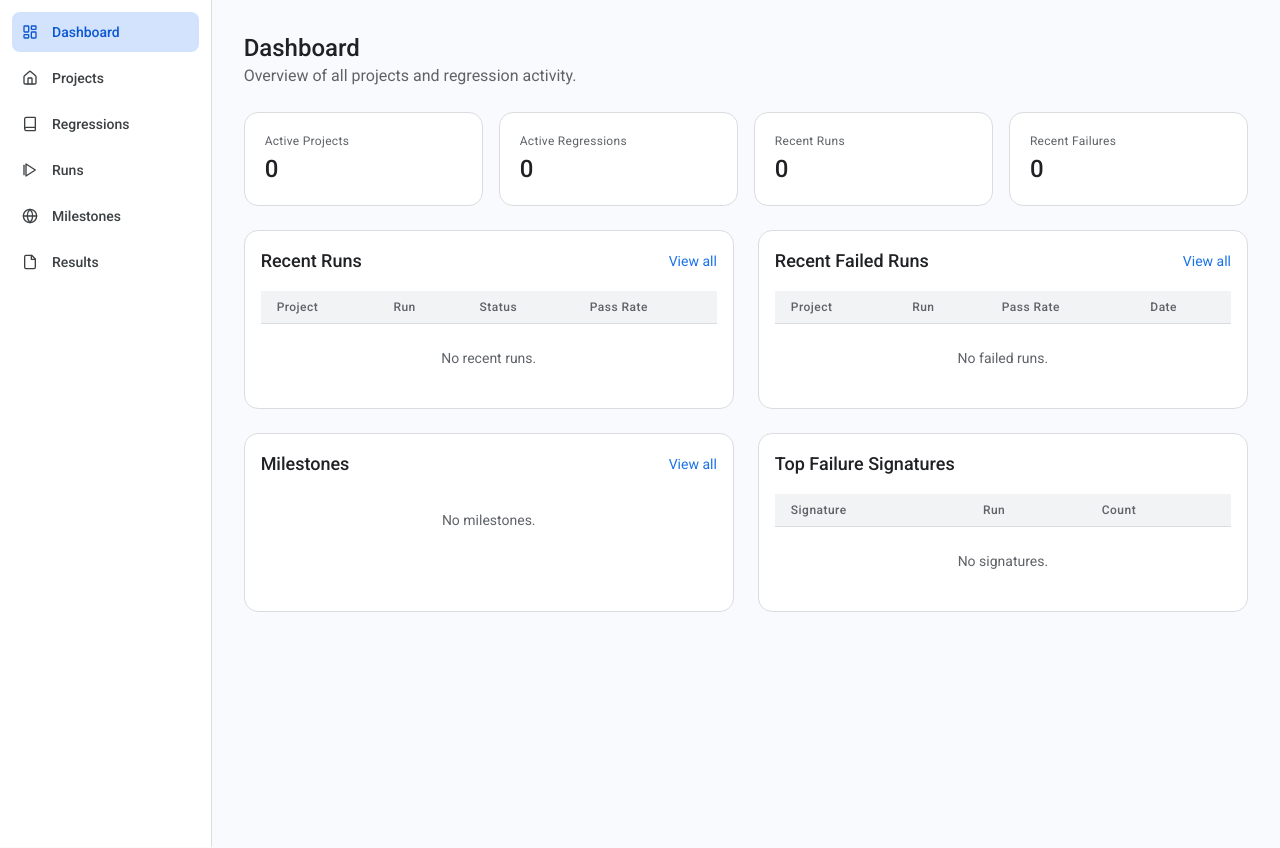
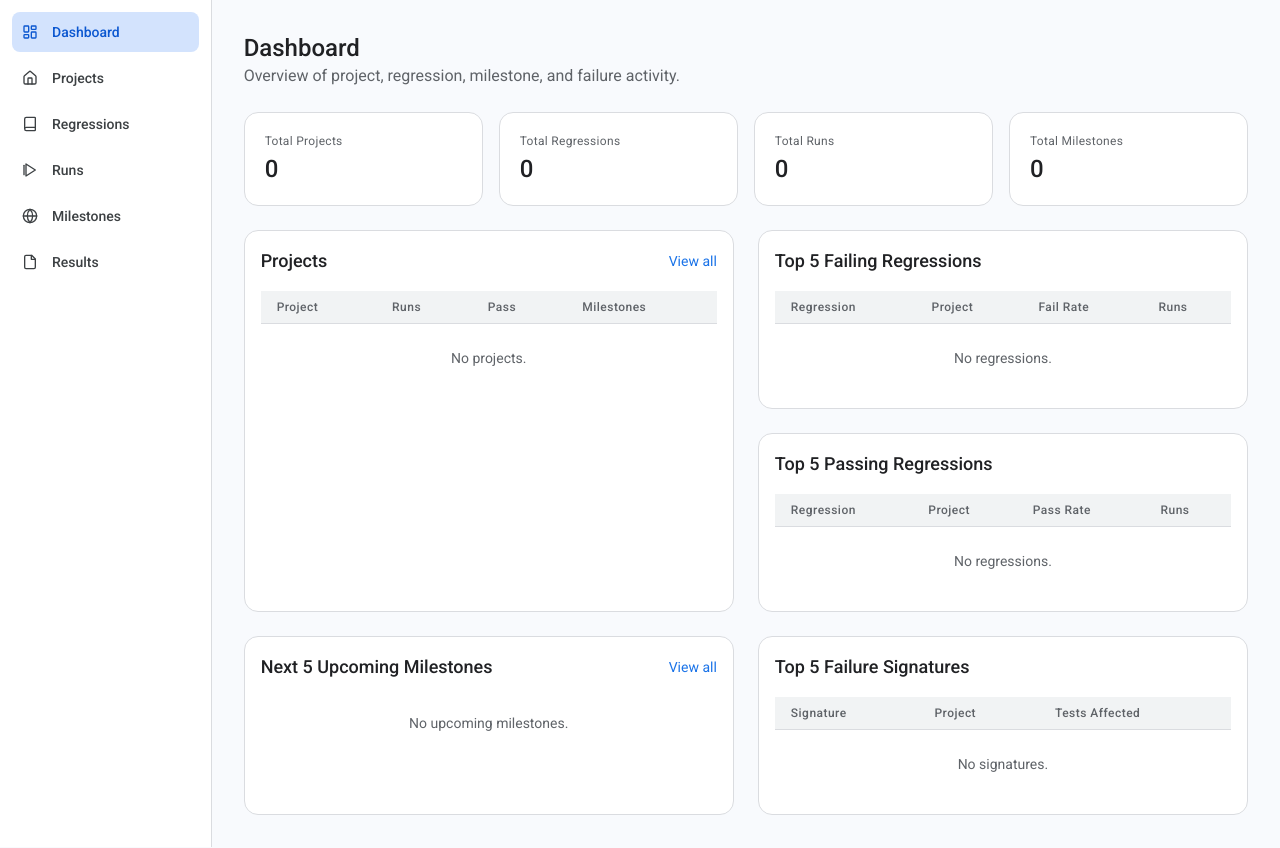
Before and after one commit to anupkumarreddy/SimTrack, a Django app: page /dashboard/ in a window 1280 px wide. Shown: the part 64-912 px from the top of the page. Run offline with Django 5.2, Linux system fonts and the light colour scheme; data that the repository does not hold is empty; style sheets or scripts are compiled from the project's sources; some libraries are stand-ins or nearby versions.

Commit message:
Dashboard project table styling

```diff
--- a/dashboard/views.py
+++ b/dashboard/views.py
@@ -1,22 +1,83 @@
 
 from django.views.generic import TemplateView
 from django.shortcuts import get_object_or_404
+from django.db.models import Count, Q, Sum
+from django.utils import timezone
 from projects.models import Project
 from regressions.models import Regression, RegressionRun
 from results.models import FailureSignature, Result
 from milestones.models import Milestone
+from common.choices import MilestoneStatus
 
 class DashboardView(TemplateView):
     template_name = 'dashboard/index.html'
 
     def get_context_data(self, **kwargs):
         ctx = super().get_context_data(**kwargs)
-        ctx['total_projects'] = Project.objects.filter(is_active=True).count()
-        ctx['active_regressions'] = Regression.objects.filter(is_active=True).count()
-        ctx['recent_runs'] = RegressionRun.objects.select_related('regression__project').order_by('-created_at')[:10]
-        ctx['recent_failed_runs'] = RegressionRun.objects.filter(status='failed').select_related('regression__project').order_by('-created_at')[:10]
-        ctx['milestones'] = Milestone.objects.select_related('project').order_by('-created_at')[:10]
-        ctx['top_signatures'] = FailureSignature.objects.select_related('regression_run__regression__project').order_by('-result_count')[:10]
+        ctx['total_projects'] = Project.objects.count()
+        ctx['total_regressions'] = Regression.objects.count()
+        ctx['total_runs'] = RegressionRun.objects.count()
+        ctx['total_milestones'] = Milestone.objects.count()
+
+        project_rows = []
+        for project in Project.objects.select_related('owner').annotate(
+            total_tests=Sum('regressions__runs__total_count'),
+            total_passed=Sum('regressions__runs__pass_count'),
+            run_count=Count('regressions__runs', distinct=True),
+            regression_count=Count('regressions', distinct=True),
+            milestone_count=Count('milestones', distinct=True),
+            completed_milestone_count=Count('milestones', filter=Q(milestones__status=MilestoneStatus.COMPLETED), distinct=True),
+        ).order_by('name'):
+            total_tests = project.total_tests or 0
+            total_passed = project.total_passed or 0
+            pass_rate = (total_passed * 100 / total_tests) if total_tests else 0
+            milestone_count = project.milestone_count or 0
+            completed_milestone_count = project.completed_milestone_count or 0
+            milestone_rate = (completed_milestone_count * 100 / milestone_count) if milestone_count else 0
+            project_rows.append({
+                'project': project,
+                'pass_rate': f'{pass_rate:.2f}',
+                'pass_rate_value': pass_rate,
+                'run_count': project.run_count,
+                'regression_count': project.regression_count,
+                'milestone_count': milestone_count,
+                'completed_milestone_count': completed_milestone_count,
+                'milestone_rate': f'{milestone_rate:.0f}',
+            })
+
+        regression_rows = []
+        for regression in Regression.objects.select_related('project', 'owner').annotate(
+            total_tests=Sum('runs__total_count'),
+            total_passed=Sum('runs__pass_count'),
+            total_failed=Sum('runs__fail_count'),
+            run_count=Count('runs', distinct=True),
+        ):
+            total_tests = regression.total_tests or 0
+            pass_rate = ((regression.total_passed or 0) * 100 / total_tests) if total_tests else 0
+            fail_rate = ((regression.total_failed or 0) * 100 / total_tests) if total_tests else 0
+            regression_rows.append({
+                'regression': regression,
+                'pass_rate': f'{pass_rate:.2f}',
+                'fail_rate': f'{fail_rate:.2f}',
+                'pass_rate_value': pass_rate,
+                'fail_rate_value': fail_rate,
+                'run_count': regression.run_count,
+            })
+
+        ctx['project_rows'] = project_rows
+        ctx['top_failing_regressions'] = sorted(regression_rows, key=lambda row: row['fail_rate_value'], reverse=True)[:5]
+        ctx['top_passing_regressions'] = sorted(regression_rows, key=lambda row: row['pass_rate_value'], reverse=True)[:5]
+        ctx['upcoming_milestones'] = (
+            Milestone.objects
+            .select_related('project', 'owner')
+            .filter(target_date__gte=timezone.now().date())
+            .order_by('target_date', 'project__name')[:5]
+        )
+        ctx['top_signatures'] = (
+            FailureSignature.objects
+            .select_related('regression_run__regression__project')
+            .order_by('-result_count')[:5]
+        )
         return ctx
 
 class ProjectDashboardView(TemplateView):
--- a/templates/dashboard/index.html
+++ b/templates/dashboard/index.html
@@ -3,68 +3,103 @@
 {% block content %}
 <div class="mb-6">
     <h1 class="text-2xl font-bold text-gray-900 dark:text-white">Dashboard</h1>
-    <p class="text-gray-600 dark:text-neutral-400">Overview of all projects and regression activity.</p>
+    <p class="text-gray-600 dark:text-neutral-400">Overview of project, regression, milestone, and failure activity.</p>
 </div>
 
 <div class="grid grid-cols-1 sm:grid-cols-2 lg:grid-cols-4 gap-4 mb-6">
-    {% include "partials/_stat_card.html" with label="Active Projects" value=total_projects %}
-    {% include "partials/_stat_card.html" with label="Active Regressions" value=active_regressions %}
-    {% include "partials/_stat_card.html" with label="Recent Runs" value=recent_runs|length %}
-    {% include "partials/_stat_card.html" with label="Recent Failures" value=recent_failed_runs|length %}
+    {% include "partials/_stat_card.html" with label="Total Projects" value=total_projects %}
+    {% include "partials/_stat_card.html" with label="Total Regressions" value=total_regressions %}
+    {% include "partials/_stat_card.html" with label="Total Runs" value=total_runs %}
+    {% include "partials/_stat_card.html" with label="Total Milestones" value=total_milestones %}
 </div>
 
 <div class="grid grid-cols-1 lg:grid-cols-2 gap-6 mb-6">
     <div class="bg-white border border-gray-200 rounded-xl shadow-sm p-4 dark:bg-neutral-800 dark:border-neutral-700">
         <div class="flex items-center justify-between mb-4">
-            <h2 class="text-lg font-semibold text-gray-900 dark:text-white">Recent Runs</h2>
-            <a href="{% url 'run-list' %}" class="text-sm text-blue-600 hover:text-blue-800">View all</a>
+            <h2 class="text-lg font-semibold text-gray-900 dark:text-white">Projects</h2>
+            <a href="{% url 'project-list' %}" class="text-sm text-blue-600 hover:text-blue-800">View all</a>
         </div>
         <div class="overflow-x-auto">
             <table class="min-w-full divide-y divide-gray-200 dark:divide-neutral-700">
                 <thead class="bg-gray-50 dark:bg-neutral-700"><tr>
                     <th class="px-4 py-2 text-left text-xs font-medium text-gray-500 uppercase dark:text-neutral-400">Project</th>
-                    <th class="px-4 py-2 text-left text-xs font-medium text-gray-500 uppercase dark:text-neutral-400">Run</th>
-                    <th class="px-4 py-2 text-left text-xs font-medium text-gray-500 uppercase dark:text-neutral-400">Status</th>
-                    <th class="px-4 py-2 text-left text-xs font-medium text-gray-500 uppercase dark:text-neutral-400">Pass Rate</th>
+                    <th class="px-4 py-2 text-left text-xs font-medium text-gray-500 uppercase dark:text-neutral-400">Runs</th>
+                    <th class="px-4 py-2 text-left text-xs font-medium text-gray-500 uppercase dark:text-neutral-400">Pass</th>
+                    <th class="px-4 py-2 text-left text-xs font-medium text-gray-500 uppercase dark:text-neutral-400">Milestones</th>
                 </tr></thead>
                 <tbody class="divide-y divide-gray-200 dark:divide-neutral-700">
-                    {% for run in recent_runs %}
+                    {% for row in project_rows %}
                     <tr class="hover:bg-gray-50 dark:hover:bg-neutral-700">
-                        <td class="px-4 py-2 text-sm text-gray-500">{{ run.regression.project.name }}</td>
-                        <td class="px-4 py-2 text-sm font-medium"><a href="{% url 'run-detail' run.pk %}" class="text-blue-600 hover:text-blue-800">#{{ run.run_number }} {{ run.regression.name }}</a></td>
-                        <td class="px-4 py-2 text-sm">{% include "partials/_status_badge.html" with status=run.status %}</td>
-                        <td class="px-4 py-2 text-sm font-medium">{{ run.pass_rate }}%</td>
+                        <td class="px-4 py-2 text-sm">
+                            <a href="{% url 'project-detail' row.project.slug %}" class="font-medium text-blue-600 hover:text-blue-800">{{ row.project.name }}</a>
+                            <div class="text-xs text-gray-500">{{ row.regression_count }} regressions</div>
+                        </td>
+                        <td class="px-4 py-2 text-sm text-gray-500">{{ row.run_count }}</td>
+                        <td class="px-4 py-2 text-sm">
+                            <span class="inline-flex min-w-16 justify-center rounded-md px-2 py-1 font-medium {% if row.pass_rate_value > 75 %}bg-green-100 text-green-800 dark:bg-green-800/30 dark:text-green-500{% elif row.pass_rate_value < 25 %}bg-red-100 text-red-800 dark:bg-red-800/30 dark:text-red-500{% else %}bg-yellow-100 text-yellow-800 dark:bg-yellow-800/30 dark:text-yellow-500{% endif %}">{{ row.pass_rate }}%</span>
+                        </td>
+                        <td class="px-4 py-2 text-sm">
+                            <div class="flex items-center justify-between gap-3">
+                                <span class="whitespace-nowrap text-xs text-gray-500">{{ row.completed_milestone_count }}/{{ row.milestone_count }}</span>
+                                <div class="h-2 w-24 rounded-full bg-gray-200 dark:bg-neutral-700">
+                                    <div class="h-2 rounded-full bg-blue-600" style="width: {{ row.milestone_rate }}%"></div>
+                                </div>
+                            </div>
+                        </td>
                     </tr>
-                    {% empty %}<tr><td colspan="4" class="px-4 py-6 text-sm text-gray-500 text-center">No recent runs.</td></tr>{% endfor %}
+                    {% empty %}<tr><td colspan="4" class="px-4 py-6 text-sm text-gray-500 text-center">No projects.</td></tr>{% endfor %}
+                </tbody>
+            </table>
+        </div>
+    </div>
+
+    <div class="space-y-6">
+        <div class="bg-white border border-gray-200 rounded-xl shadow-sm p-4 dark:bg-neutral-800 dark:border-neutral-700">
+            <h2 class="text-lg font-semibold text-gray-900 dark:text-white mb-4">Top 5 Failing Regressions</h2>
+            <div class="overflow-x-auto">
+                <table class="min-w-full divide-y divide-gray-200 dark:divide-neutral-700">
+                    <thead class="bg-gray-50 dark:bg-neutral-700"><tr>
+                        <th class="px-4 py-2 text-left text-xs font-medium text-gray-500 uppercase dark:text-neutral-400">Regression</th>
+                        <th class="px-4 py-2 text-left text-xs font-medium text-gray-500 uppercase dark:text-neutral-400">Project</th>
+                        <th class="px-4 py-2 text-left text-xs font-medium text-gray-500 uppercase dark:text-neutral-400">Fail Rate</th>
+                        <th class="px-4 py-2 text-left text-xs font-medium text-gray-500 uppercase dark:text-neutral-400">Runs</th>
+                    </tr></thead>
+                    <tbody class="divide-y divide-gray-200 dark:divide-neutral-700">
+                        {% for row in top_failing_regressions %}
+                        <tr class="hover:bg-gray-50 dark:hover:bg-neutral-700">
+                            <td class="px-4 py-2 text-sm font-medium"><a href="{% url 'regression-detail' row.regression.pk %}" class="text-blue-600 hover:text-blue-800">{{ row.regression.name }}</a></td>
+                            <td class="px-4 py-2 text-sm text-gray-500">{{ row.regression.project.name }}</td>
+                            <td class="px-4 py-2 text-sm font-medium text-red-600 dark:text-red-500">{{ row.fail_rate }}%</td>
+                            <td class="px-4 py-2 text-sm text-gray-500">{{ row.run_count }}</td>
+                        </tr>
+                        {% empty %}<tr><td colspan="4" class="px-4 py-6 text-sm text-gray-500 text-center">No regressions.</td></tr>{% endfor %}
                     </tbody>
                 </table>
             </div>
         </div>
 
         <div class="bg-white border border-gray-200 rounded-xl shadow-sm p-4 dark:bg-neutral-800 dark:border-neutral-700">
-        <div class="flex items-center justify-between mb-4">
-            <h2 class="text-lg font-semibold text-gray-900 dark:text-white">Recent Failed Runs</h2>
-            <a href="{% url 'run-list' %}?status=failed" class="text-sm text-blue-600 hover:text-blue-800">View all</a>
-        </div>
+            <h2 class="text-lg font-semibold text-gray-900 dark:text-white mb-4">Top 5 Passing Regressions</h2>
             <div class="overflow-x-auto">
                 <table class="min-w-full divide-y divide-gray-200 dark:divide-neutral-700">
                     <thead class="bg-gray-50 dark:bg-neutral-700"><tr>
+                        <th class="px-4 py-2 text-left text-xs font-medium text-gray-500 uppercase dark:text-neutral-400">Regression</th>
                         <th class="px-4 py-2 text-left text-xs font-medium text-gray-500 uppercase dark:text-neutral-400">Project</th>
-                    <th class="px-4 py-2 text-left text-xs font-medium text-gray-500 uppercase dark:text-neutral-400">Run</th>
                         <th class="px-4 py-2 text-left text-xs font-medium text-gray-500 uppercase dark:text-neutral-400">Pass Rate</th>
-                    <th class="px-4 py-2 text-left text-xs font-medium text-gray-500 uppercase dark:text-neutral-400">Date</th>
+                        <th class="px-4 py-2 text-left text-xs font-medium text-gray-500 uppercase dark:text-neutral-400">Runs</th>
                     </tr></thead>
                     <tbody class="divide-y divide-gray-200 dark:divide-neutral-700">
-                    {% for run in recent_failed_runs %}
+                        {% for row in top_passing_regressions %}
                         <tr class="hover:bg-gray-50 dark:hover:bg-neutral-700">
-                        <td class="px-4 py-2 text-sm text-gray-500">{{ run.regression.project.name }}</td>
-                        <td class="px-4 py-2 text-sm font-medium"><a href="{% url 'run-detail' run.pk %}" class="text-blue-600 hover:text-blue-800">#{{ run.run_number }} {{ run.regression.name }}</a></td>
-                        <td class="px-4 py-2 text-sm font-medium text-red-600">{{ run.pass_rate }}%</td>
-                        <td class="px-4 py-2 text-sm text-gray-500">{{ run.created_at|date:"Y-m-d H:i" }}</td>
+                            <td class="px-4 py-2 text-sm font-medium"><a href="{% url 'regression-detail' row.regression.pk %}" class="text-blue-600 hover:text-blue-800">{{ row.regression.name }}</a></td>
+                            <td class="px-4 py-2 text-sm text-gray-500">{{ row.regression.project.name }}</td>
+                            <td class="px-4 py-2 text-sm font-medium text-green-600 dark:text-green-500">{{ row.pass_rate }}%</td>
+                            <td class="px-4 py-2 text-sm text-gray-500">{{ row.run_count }}</td>
                         </tr>
-                    {% empty %}<tr><td colspan="4" class="px-4 py-6 text-sm text-gray-500 text-center">No failed runs.</td></tr>{% endfor %}
+                        {% empty %}<tr><td colspan="4" class="px-4 py-6 text-sm text-gray-500 text-center">No regressions.</td></tr>{% endfor %}
                     </tbody>
                 </table>
+            </div>
         </div>
     </div>
 </div>
@@ -72,41 +107,39 @@
 <div class="grid grid-cols-1 lg:grid-cols-2 gap-6">
     <div class="bg-white border border-gray-200 rounded-xl shadow-sm p-4 dark:bg-neutral-800 dark:border-neutral-700">
         <div class="flex items-center justify-between mb-4">
-            <h2 class="text-lg font-semibold text-gray-900 dark:text-white">Milestones</h2>
+            <h2 class="text-lg font-semibold text-gray-900 dark:text-white">Next 5 Upcoming Milestones</h2>
             <a href="{% url 'milestone-list' %}" class="text-sm text-blue-600 hover:text-blue-800">View all</a>
         </div>
         <div class="space-y-3">
-            {% for ms in milestones %}
+            {% for ms in upcoming_milestones %}
             <div class="flex items-center justify-between border border-gray-100 rounded-lg p-3 dark:border-neutral-700">
                 <div>
                     <a href="{% url 'milestone-detail' ms.pk %}" class="text-sm font-medium text-blue-600 hover:text-blue-800">{{ ms.title }}</a>
                     <div class="text-xs text-gray-500">{{ ms.project.name }} | Target: {{ ms.target_date|default:"No date" }}</div>
                 </div>
                 <div class="text-right">
-                    {% include "partials/_status_badge.html" with status=ms.status %}
+                    {% include "partials/_status_badge.html" with status=ms.status label=ms.get_status_display %}
                     <div class="text-xs text-gray-500 mt-1">{{ ms.completion_percentage }}%</div>
                 </div>
             </div>
-            {% empty %}<p class="text-sm text-gray-500 text-center py-4">No milestones.</p>{% endfor %}
+            {% empty %}<p class="text-sm text-gray-500 text-center py-4">No upcoming milestones.</p>{% endfor %}
         </div>
     </div>
 
     <div class="bg-white border border-gray-200 rounded-xl shadow-sm p-4 dark:bg-neutral-800 dark:border-neutral-700">
-        <div class="flex items-center justify-between mb-4">
-            <h2 class="text-lg font-semibold text-gray-900 dark:text-white">Top Failure Signatures</h2>
-        </div>
+        <h2 class="text-lg font-semibold text-gray-900 dark:text-white mb-4">Top 5 Failure Signatures</h2>
         <div class="overflow-x-auto">
             <table class="min-w-full divide-y divide-gray-200 dark:divide-neutral-700">
                 <thead class="bg-gray-50 dark:bg-neutral-700"><tr>
                     <th class="px-4 py-2 text-left text-xs font-medium text-gray-500 uppercase dark:text-neutral-400">Signature</th>
-                    <th class="px-4 py-2 text-left text-xs font-medium text-gray-500 uppercase dark:text-neutral-400">Run</th>
-                    <th class="px-4 py-2 text-left text-xs font-medium text-gray-500 uppercase dark:text-neutral-400">Count</th>
+                    <th class="px-4 py-2 text-left text-xs font-medium text-gray-500 uppercase dark:text-neutral-400">Project</th>
+                    <th class="px-4 py-2 text-left text-xs font-medium text-gray-500 uppercase dark:text-neutral-400">Tests Affected</th>
                 </tr></thead>
                 <tbody class="divide-y divide-gray-200 dark:divide-neutral-700">
                     {% for sig in top_signatures %}
                     <tr class="hover:bg-gray-50 dark:hover:bg-neutral-700">
-                        <td class="px-4 py-2 text-sm font-medium"><a href="{% url 'failure-signature-detail' sig.pk %}" class="text-blue-600 hover:text-blue-800">{{ sig.signature_title|truncatechars:40 }}</a></td>
-                        <td class="px-4 py-2 text-sm text-gray-500"><a href="{% url 'run-detail' sig.regression_run.pk %}" class="text-blue-600 hover:text-blue-800">#{{ sig.regression_run.run_number }}</a></td>
+                        <td class="px-4 py-2 text-sm font-medium"><a href="{% url 'failure-signature-detail' sig.pk %}" class="text-blue-600 hover:text-blue-800">{{ sig.signature_title|truncatechars:46 }}</a></td>
+                        <td class="px-4 py-2 text-sm text-gray-500">{{ sig.regression_run.regression.project.name }}</td>
                         <td class="px-4 py-2 text-sm font-medium">{{ sig.result_count }}</td>
                     </tr>
                     {% empty %}<tr><td colspan="3" class="px-4 py-6 text-sm text-gray-500 text-center">No signatures.</td></tr>{% endfor %}
```
Lines whose indentation alone changed are shown as unchanged.
